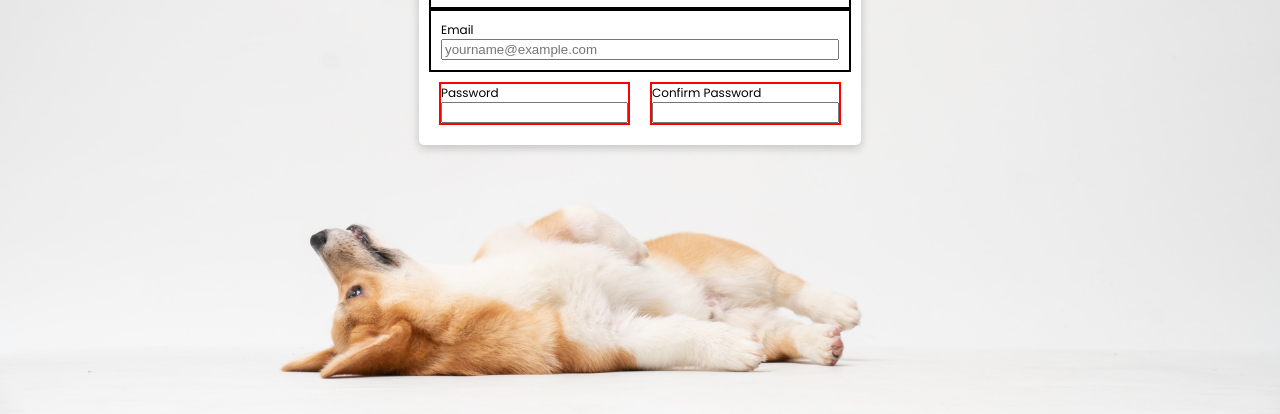
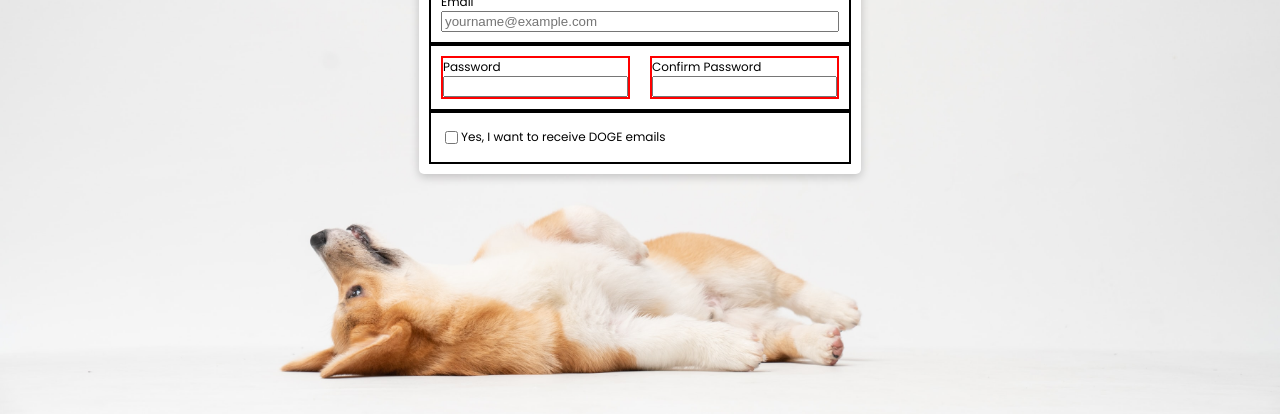
Before and after one commit to v-sudo29/sign-up-form, a plain HTML site: page index.html in a window 1280 px wide. Shown: the part 386-800 px from the top of the page. Drawn offline with Linux system fonts and the light colour scheme.

Commit message:
Create checkbox

```diff
--- a/index.html
+++ b/index.html
@@ -38,6 +38,10 @@
                     <input class="change-length" type="password" id="pass2">
                 </div>
             </div>
+            <div class="checkbox-container">
+                <input type="checkbox" id="check" name="check">
+                <label for="check">Yes, I want to receive DOGE emails</label>
+            </div>
         </div>
     </div>
 </body>
--- a/style.css
+++ b/style.css
@@ -95,6 +95,8 @@ label {
     justify-content: space-between;
     padding: 10px 10px;
     gap: 20px;
+
+    border: 2px solid black;
 }
 
 .password1 {
@@ -110,3 +112,10 @@ label {
     flex-direction: column;
     border: 2px solid red;
 }
+
+/* Checkbox Container */
+.checkbox-container {
+    display: flex;
+    padding: 15px 10px;
+    border: 2px solid black;
+}
```
